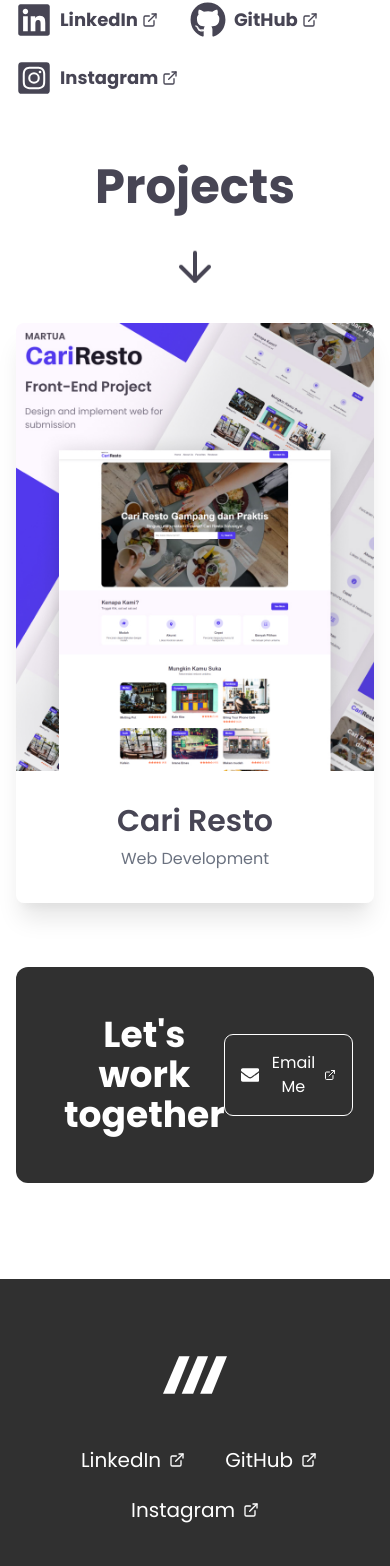
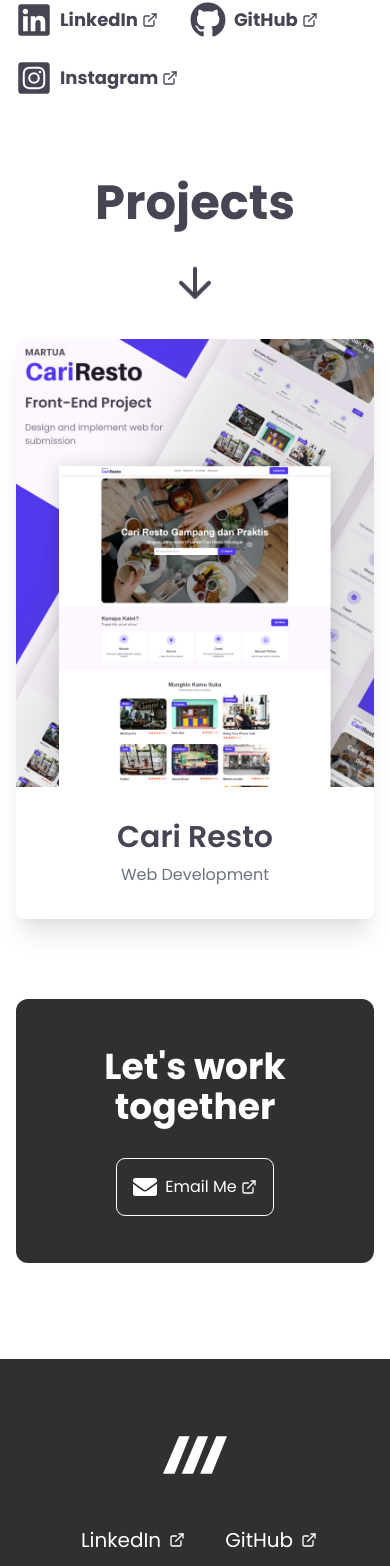
Before and after one commit to martuafernando/martuafernando.github.io, a Next.js app: page / in a window 390 px wide. Shown: the part 429-1995 px from the top of the page. Built offline with nearby package versions, Linux system fonts and the light colour scheme.

Commit message:
fix: fix responsiveness of cta

```diff
--- a/src/app/page.tsx
+++ b/src/app/page.tsx
@@ -11,7 +11,7 @@ import CallToActionComponent from "@/presentation/components/call-to-action-comp
 export default function Home() {
   return (
     <CommonLayout>
-      <section className="py-8 md:p-24 max-w-5xl mx-auto">
+      <section className="mt-4 py-8 md:p-24 max-w-5xl mx-auto">
         <div className="sm:flex items-center gap-16">
           <div>
             <h2 className="text-5xl font-bold">Hi, I'm Martua Fernando</h2>
@@ -73,13 +73,13 @@ export default function Home() {
         </div>
       </section>
 
-      <section className="py-8 max-w-5xl mx-auto">
+      <section className="mt-4 py-8 max-w-5xl mx-auto">
         <h3 className="text-5xl font-bold text-center">Projects</h3>
         <FiArrowDown size={48} className="mx-auto mt-8 animate-upDown" />
         <ProjectList />
       </section>
 
-      <section className="py-8 max-w-5xl mx-auto">
+      <section className="mt-4 py-8 max-w-5xl mx-auto">
         <CallToActionComponent
           title="Let's work together"
           links={[
--- a/src/presentation/components/call-to-action-component.tsx
+++ b/src/presentation/components/call-to-action-component.tsx
@@ -7,7 +7,7 @@ interface CallToActionComponentProps {
 
 export default function CallToActionComponent(props: Readonly<CallToActionComponentProps>) {
   return (
-    <div className="mx-auto text-center flex justify-between items-center bg-black text-white p-12 rounded-xl">
+    <div className="mx-auto text-center flex justify-center sm:justify-between items-center flex-wrap gap-8 sm:gap-0 bg-black text-white p-12 rounded-xl">
       <h2 className="text-4xl font-bold">{props.title}</h2>
       <div className="flex justify-center gap-8">
         {props.links}
```
